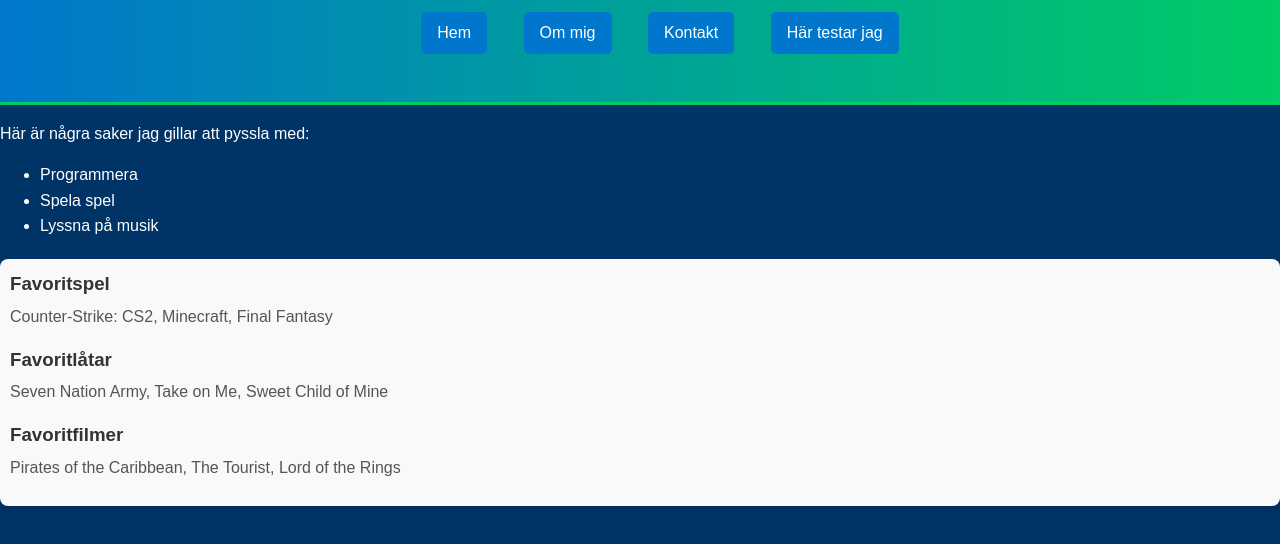
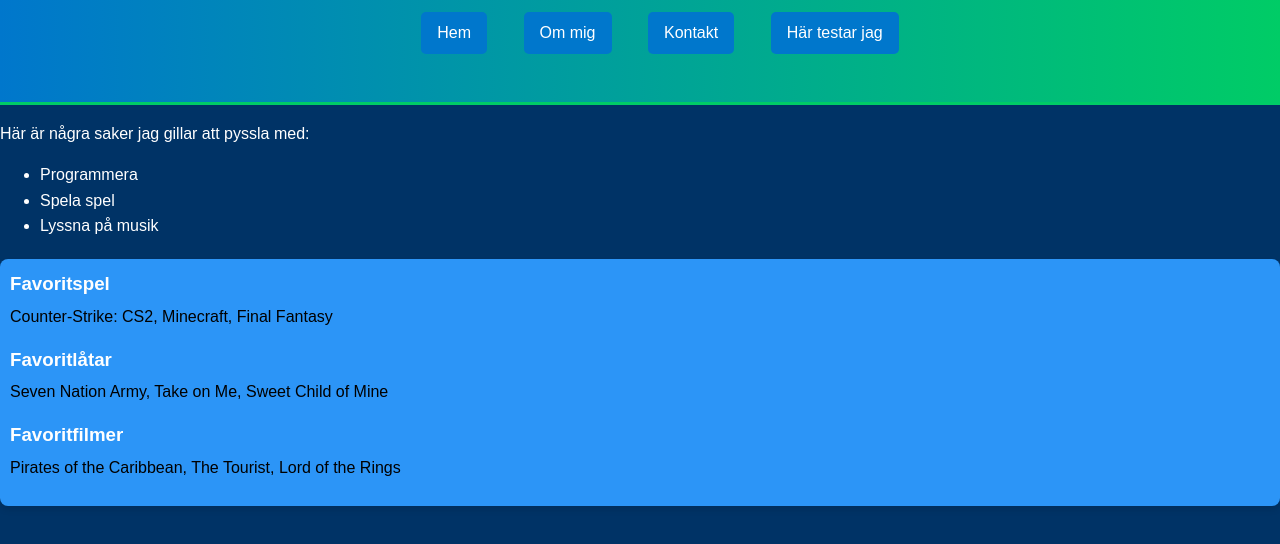
Before and after one commit to Alvin-Sandgren/About-me-page.-Alvin-Sandgren, a plain HTML site: page index.html in a window 1280 px wide. Shown: the part 100-644 px from the top of the page. Drawn offline with Linux system fonts and the light colour scheme.

Commit message:
commit för färger

```diff
--- a/grund.css
+++ b/grund.css
@@ -73,7 +73,7 @@ main {
 .interests {
     margin-top: 20px;
     padding: 10px;
-    background-color: #f9f9f9;
+    background-color: #2c95f7;
     border-radius: 8px;
     box-shadow: 0 4px 6px rgba(0, 0, 0, 0.1);
 }
@@ -84,10 +84,10 @@ main {
 
 .interest-item h3 {
     margin: 0;
-    color: #333;
+    color: #ffffff;
 }
 
 .interest-item p {
     margin: 5px 0 0;
-    color: #555;
+    color: #000000;
 }
```
